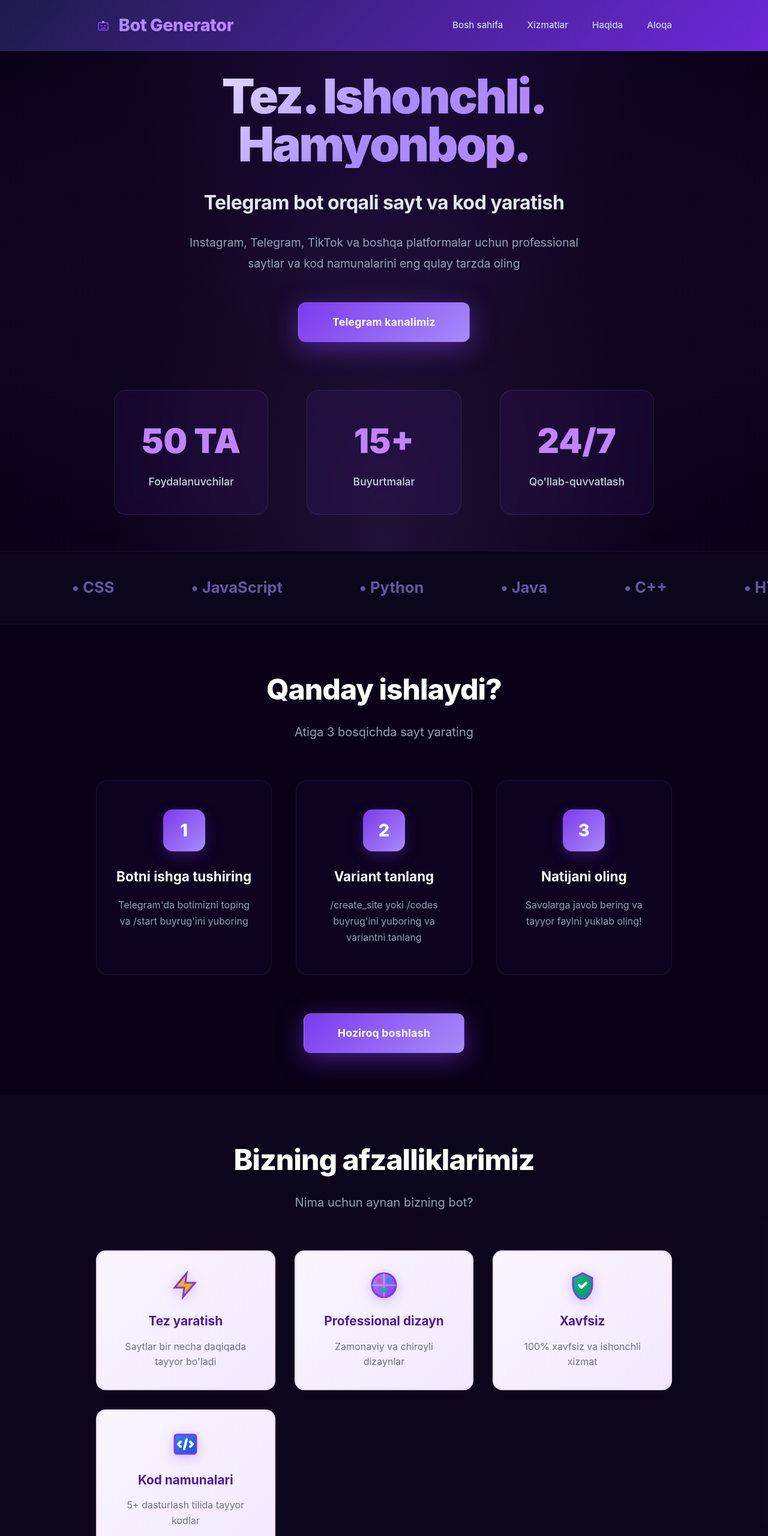
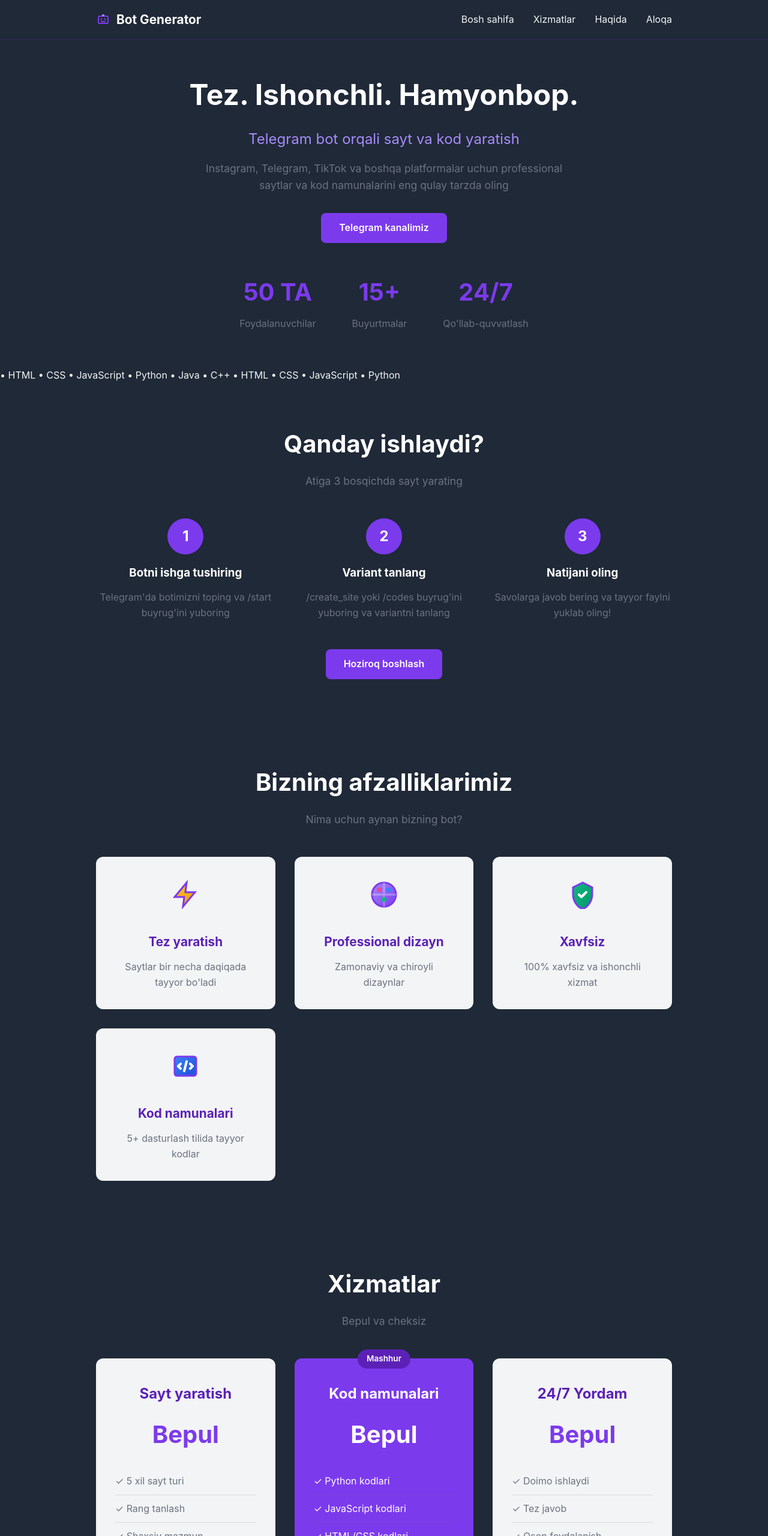
Before and after one commit to farruxbek77/help-dev-ai, a plain HTML site: page web/index.html in a window 1280 px wide. Shown: the top 2560 px of the page at 60% size. Drawn offline with Linux system fonts and the light colour scheme.

Commit message:
Professional 2-color dizayn - faqat binafsha va kulrang

```diff
--- a/web/index.html
+++ b/web/index.html
@@ -10,8 +10,8 @@
     <meta name="description" content="Professional sayt va kod yaratish xizmati. Telegram bot orqali tez va oson.">
 
     <!-- Preload CSS -->
-    <link rel="preload" href="main-styles.css" as="style">
-    <link rel="stylesheet" href="main-styles.css">
+    <link rel="preload" href="pro-styles.css" as="style">
+    <link rel="stylesheet" href="pro-styles.css">
 
     <!-- Defer JavaScript -->
     <link rel="preload" href="script.js" as="script">
--- /dev/null
+++ b/web/pro-styles.css
@@ -0,0 +1,419 @@
+/* ============================================
+   PROFESSIONAL 2-COLOR DESIGN
+   Binafsha: #7c3aed, #5b21b6, #a78bfa
+   Kulrang: #6b7280, #1f2937, #f3f4f6
+   ============================================ */
+
+:root {
+    --purple-main: #7c3aed;
+    --purple-dark: #5b21b6;
+    --purple-light: #a78bfa;
+    --gray-text: #6b7280;
+    --gray-dark: #1f2937;
+    --gray-light: #f3f4f6;
+    --white: #ffffff;
+}
+
+* {
+    margin: 0;
+    padding: 0;
+    box-sizing: border-box;
+}
+
+body {
+    font-family: -apple-system, BlinkMacSystemFont, 'Segoe UI', Roboto, Oxygen, Ubuntu, Cantarell, sans-serif;
+    background: var(--gray-dark);
+    color: var(--gray-light);
+    line-height: 1.6;
+}
+
+.container {
+    max-width: 1000px;
+    margin: 0 auto;
+    padding: 0 20px;
+}
+
+/* Navbar */
+.navbar {
+    background: rgba(31, 41, 55, 0.95);
+    backdrop-filter: blur(10px);
+    padding: 1rem 0;
+    position: fixed;
+    width: 100%;
+    top: 0;
+    z-index: 999;
+    border-bottom: 1px solid rgba(124, 58, 237, 0.2);
+}
+
+.navbar .container {
+    display: flex;
+    justify-content: space-between;
+    align-items: center;
+}
+
+.logo {
+    display: flex;
+    align-items: center;
+    gap: 10px;
+    font-size: 1.3rem;
+    font-weight: 700;
+    color: var(--white);
+}
+
+.nav-links {
+    display: flex;
+    list-style: none;
+    gap: 2rem;
+}
+
+.nav-links a {
+    color: var(--gray-light);
+    text-decoration: none;
+    transition: color 0.3s;
+}
+
+.nav-links a:hover {
+    color: var(--purple-light);
+}
+
+/* Hero */
+.hero {
+    min-height: 70vh;
+    display: flex;
+    align-items: center;
+    padding: 120px 0 60px;
+    text-align: center;
+}
+
+.hero-title {
+    font-size: 3rem;
+    color: var(--white);
+    margin-bottom: 1rem;
+}
+
+.hero-subtitle {
+    font-size: 1.5rem;
+    color: var(--purple-light);
+    margin-bottom: 1rem;
+}
+
+.hero-description {
+    font-size: 1.1rem;
+    color: var(--gray-text);
+    max-width: 600px;
+    margin: 0 auto 2rem;
+}
+
+.btn-primary {
+    display: inline-block;
+    background: var(--purple-main);
+    color: var(--white);
+    padding: 12px 30px;
+    border-radius: 8px;
+    text-decoration: none;
+    font-weight: 600;
+    transition: all 0.3s;
+}
+
+.btn-primary:hover {
+    background: var(--purple-dark);
+    transform: translateY(-2px);
+}
+
+.btn-secondary {
+    display: inline-block;
+    background: transparent;
+    color: var(--purple-light);
+    padding: 12px 30px;
+    border-radius: 8px;
+    text-decoration: none;
+    font-weight: 600;
+    border: 2px solid var(--purple-main);
+    transition: all 0.3s;
+}
+
+.btn-secondary:hover {
+    background: var(--purple-main);
+    color: var(--white);
+}
+
+/* Stats */
+.stats {
+    display: flex;
+    justify-content: center;
+    gap: 60px;
+    margin-top: 50px;
+}
+
+.stat-item {
+    text-align: center;
+}
+
+.stat-item h3 {
+    font-size: 2.5rem;
+    color: var(--purple-main);
+    margin-bottom: 0.5rem;
+}
+
+.stat-item p {
+    color: var(--gray-text);
+}
+
+/* Sections */
+.section-title {
+    font-size: 2.5rem;
+    color: var(--white);
+    text-align: center;
+    margin-bottom: 1rem;
+}
+
+.section-subtitle {
+    font-size: 1.1rem;
+    color: var(--gray-text);
+    text-align: center;
+    margin-bottom: 3rem;
+}
+
+/* Features */
+.features {
+    padding: 70px 0;
+}
+
+.features-grid {
+    display: grid;
+    grid-template-columns: repeat(auto-fit, minmax(250px, 1fr));
+    gap: 2rem;
+}
+
+.feature-card {
+    background: var(--gray-light);
+    padding: 2rem;
+    border-radius: 12px;
+    text-align: center;
+    transition: all 0.3s;
+}
+
+.feature-card:hover {
+    transform: translateY(-8px);
+    box-shadow: 0 10px 30px rgba(124, 58, 237, 0.3);
+}
+
+.feature-icon {
+    font-size: 3rem;
+    margin-bottom: 1rem;
+}
+
+.feature-card h3 {
+    font-size: 1.3rem;
+    color: var(--purple-dark);
+    margin-bottom: 0.8rem;
+}
+
+.feature-card p {
+    color: var(--gray-text);
+}
+
+/* How it works */
+.how-it-works {
+    padding: 70px 0;
+}
+
+.steps {
+    display: grid;
+    grid-template-columns: repeat(auto-fit, minmax(250px, 1fr));
+    gap: 2rem;
+}
+
+.step {
+    text-align: center;
+}
+
+.step-number {
+    width: 60px;
+    height: 60px;
+    background: var(--purple-main);
+    color: var(--white);
+    border-radius: 50%;
+    display: flex;
+    align-items: center;
+    justify-content: center;
+    font-size: 1.5rem;
+    font-weight: 700;
+    margin: 0 auto 1rem;
+}
+
+.step h3 {
+    color: var(--white);
+    margin-bottom: 0.8rem;
+}
+
+.step p {
+    color: var(--gray-text);
+}
+
+.cta-center {
+    text-align: center;
+    margin-top: 3rem;
+}
+
+/* Pricing */
+.pricing {
+    padding: 70px 0;
+}
+
+.pricing-grid {
+    display: grid;
+    grid-template-columns: repeat(auto-fit, minmax(280px, 1fr));
+    gap: 2rem;
+}
+
+.price-card {
+    background: var(--gray-light);
+    padding: 2.5rem 2rem;
+    border-radius: 12px;
+    text-align: center;
+    transition: all 0.3s;
+    position: relative;
+}
+
+.price-card:hover {
+    transform: translateY(-10px);
+    box-shadow: 0 15px 40px rgba(124, 58, 237, 0.3);
+}
+
+.price-card.featured {
+    background: var(--purple-main);
+    transform: scale(1.05);
+}
+
+.price-card.featured h3,
+.price-card.featured .price,
+.price-card.featured .features-list li {
+    color: var(--white);
+}
+
+.badge {
+    position: absolute;
+    top: -15px;
+    left: 50%;
+    transform: translateX(-50%);
+    background: var(--purple-dark);
+    color: var(--white);
+    padding: 5px 15px;
+    border-radius: 20px;
+    font-size: 0.85rem;
+    font-weight: 600;
+}
+
+.price-card h3 {
+    font-size: 1.5rem;
+    color: var(--purple-dark);
+    margin-bottom: 1rem;
+}
+
+.price {
+    font-size: 2.5rem;
+    font-weight: 700;
+    color: var(--purple-main);
+    margin-bottom: 1.5rem;
+}
+
+.features-list {
+    list-style: none;
+    margin-bottom: 2rem;
+    text-align: left;
+}
+
+.features-list li {
+    padding: 0.6rem 0;
+    color: var(--gray-text);
+    border-bottom: 1px solid rgba(107, 114, 128, 0.2);
+}
+
+.features-list li:last-child {
+    border-bottom: none;
+}
+
+/* Footer */
+footer {
+    background: var(--gray-dark);
+    padding: 3rem 0 1.5rem;
+    border-top: 1px solid rgba(124, 58, 237, 0.2);
+}
+
+.footer-content {
+    display: grid;
+    grid-template-columns: repeat(auto-fit, minmax(200px, 1fr));
+    gap: 2rem;
+    margin-bottom: 2rem;
+}
+
+.footer-section h4 {
+    color: var(--white);
+    margin-bottom: 1rem;
+    display: flex;
+    align-items: center;
+    gap: 8px;
+}
+
+.footer-section p,
+.footer-section ul {
+    color: var(--gray-text);
+}
+
+.footer-section ul {
+    list-style: none;
+}
+
+.footer-section ul li {
+    margin-bottom: 0.5rem;
+}
+
+.footer-section a {
+    color: var(--gray-text);
+    text-decoration: none;
+    transition: color 0.3s;
+}
+
+.footer-section a:hover {
+    color: var(--purple-light);
+}
+
+.footer-bottom {
+    text-align: center;
+    padding-top: 2rem;
+    border-top: 1px solid rgba(107, 114, 128, 0.2);
+    color: var(--gray-text);
+}
+
+/* Responsive */
+@media (max-width: 768px) {
+    .hero-title {
+        font-size: 2rem;
+    }
+
+    .hero-subtitle {
+        font-size: 1.2rem;
+    }
+
+    .nav-links {
+        gap: 1rem;
+        font-size: 0.9rem;
+    }
+
+    .stats {
+        gap: 30px;
+    }
+
+    .stat-item h3 {
+        font-size: 2rem;
+    }
+
+    .section-title {
+        font-size: 2rem;
+    }
+
+    .price-card.featured {
+        transform: scale(1);
+    }
+}
```
